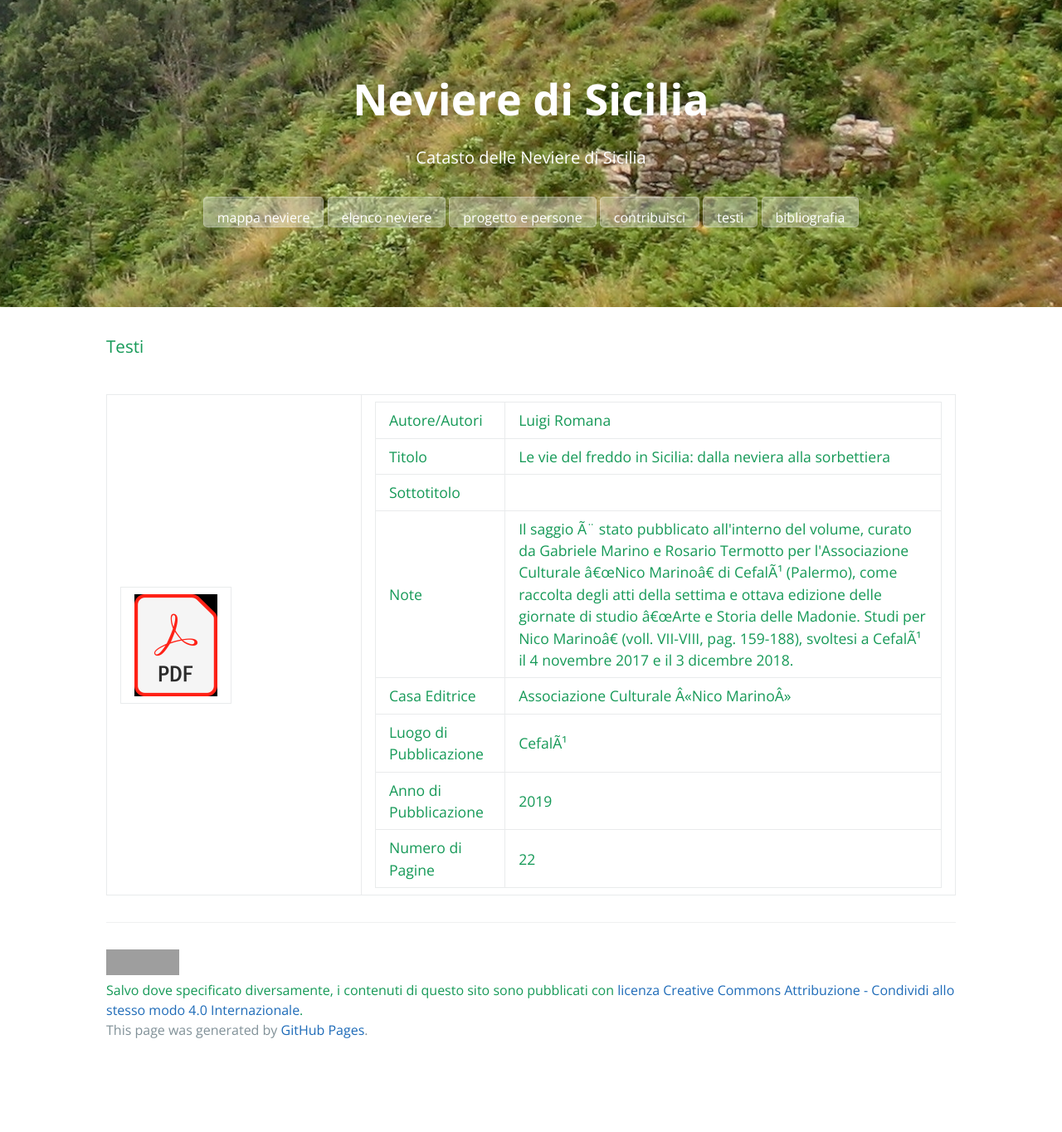
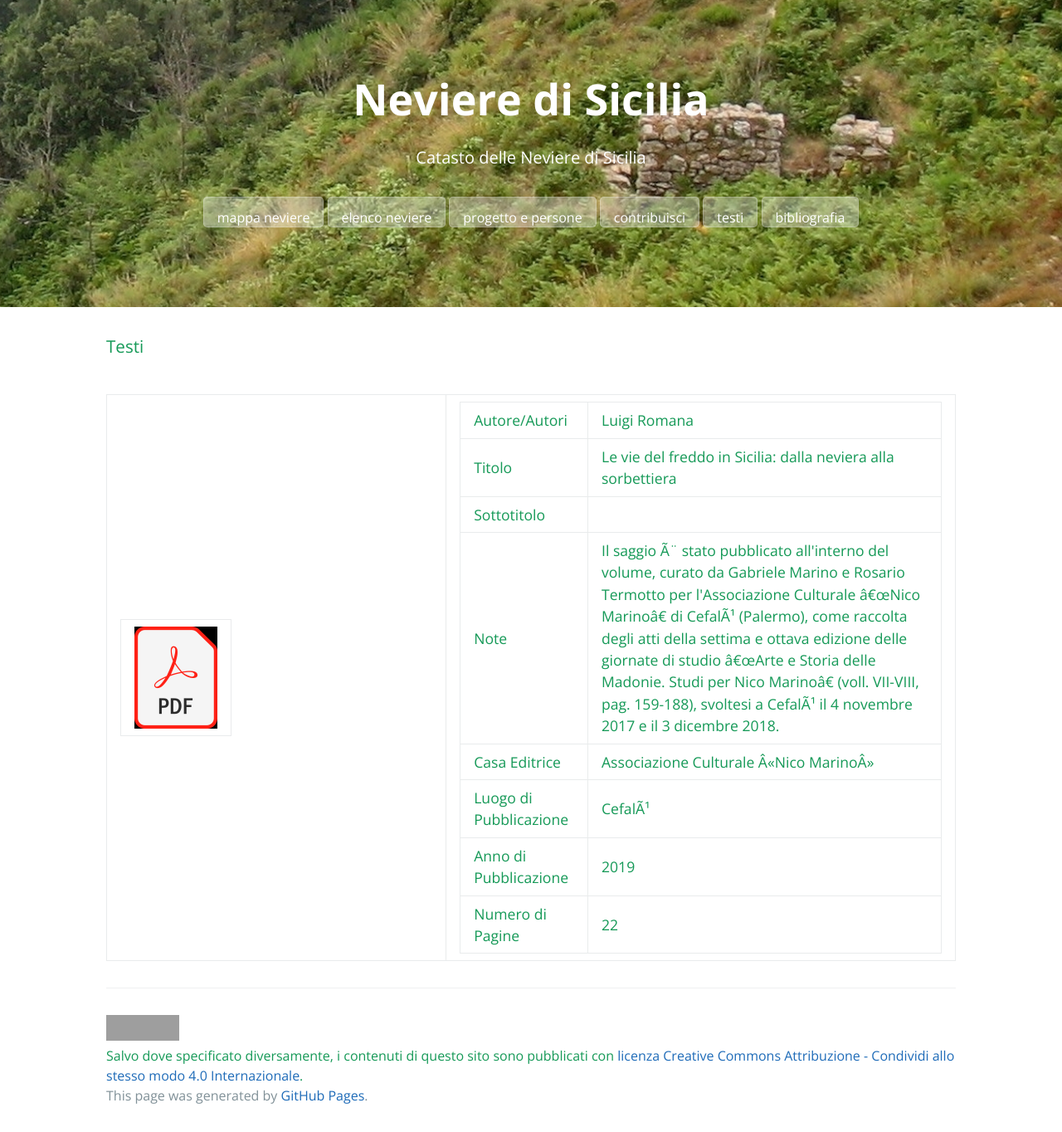
Before and after one commit to NeviereDiSicilia/nevieredisicilia.github.io, a Jekyll site: the page built from testi.html, in a window 1280 px wide. Shown: the whole page at 83% size. Built offline with Jekyll 4.4.1, drawn with Linux system fonts in a browser that asks for light colours; before the commit the page ends 1285 px from its top, so only the background shows below that; grey boxes are pictures that could not be loaded.

Commit message:
Update testi.html

```diff
--- a/_includes/testi.html
+++ b/_includes/testi.html
@@ -1,7 +1,7 @@
 <table style="margin:auto; width: 100%;">
 {% for member in site.data.Testi %}
   <tr>
-    <td style="width: 30%;">
+    <td style="width: 40%;">
       <table>
        <tr>
          <td>
@@ -10,7 +10,7 @@
 	</tr>
       </table>
     </td>
-    <td style="width: 70%;">
+    <td style="width: 60%;">
       <table>
        <tr>
 	 <td>Autore/Autori</td>
```
